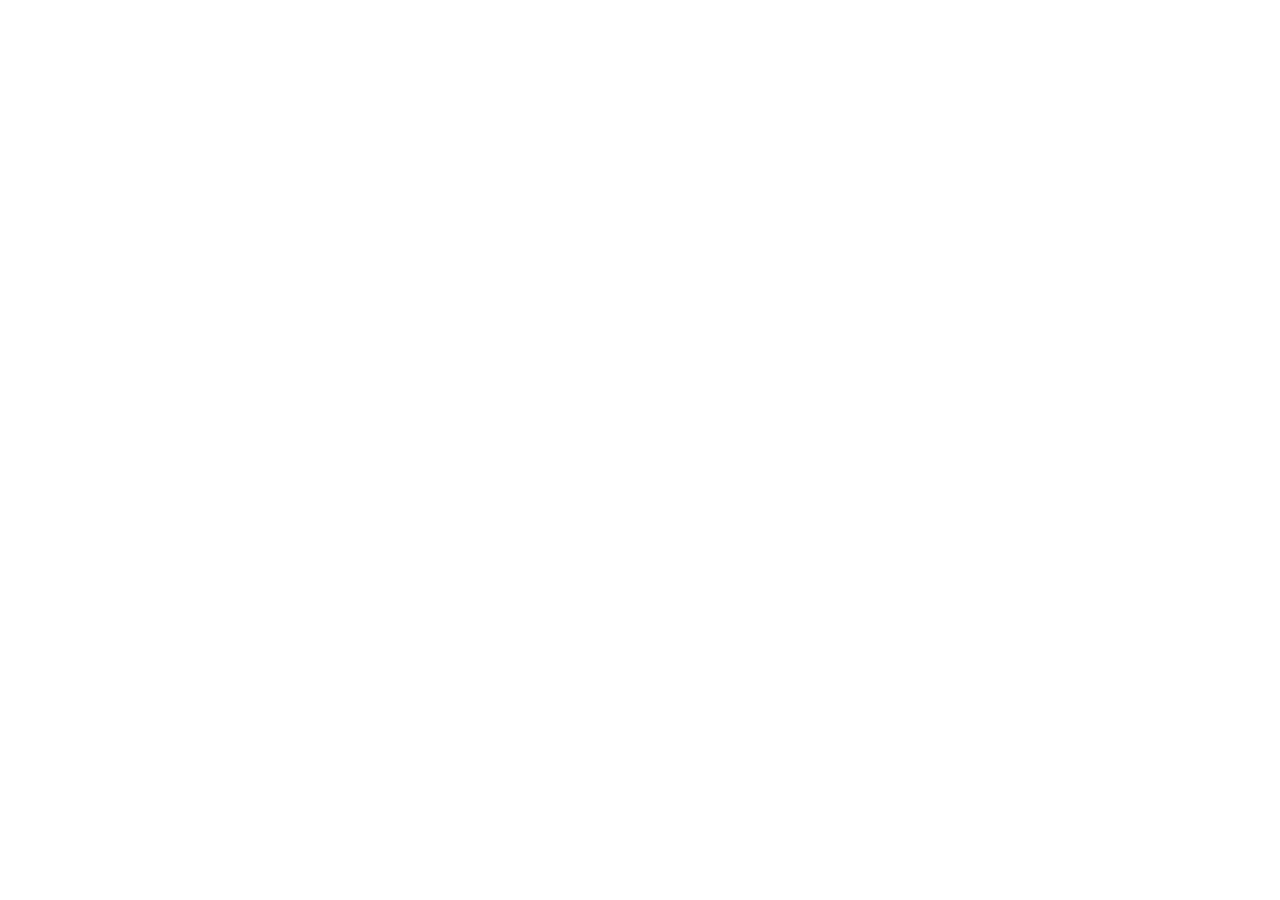
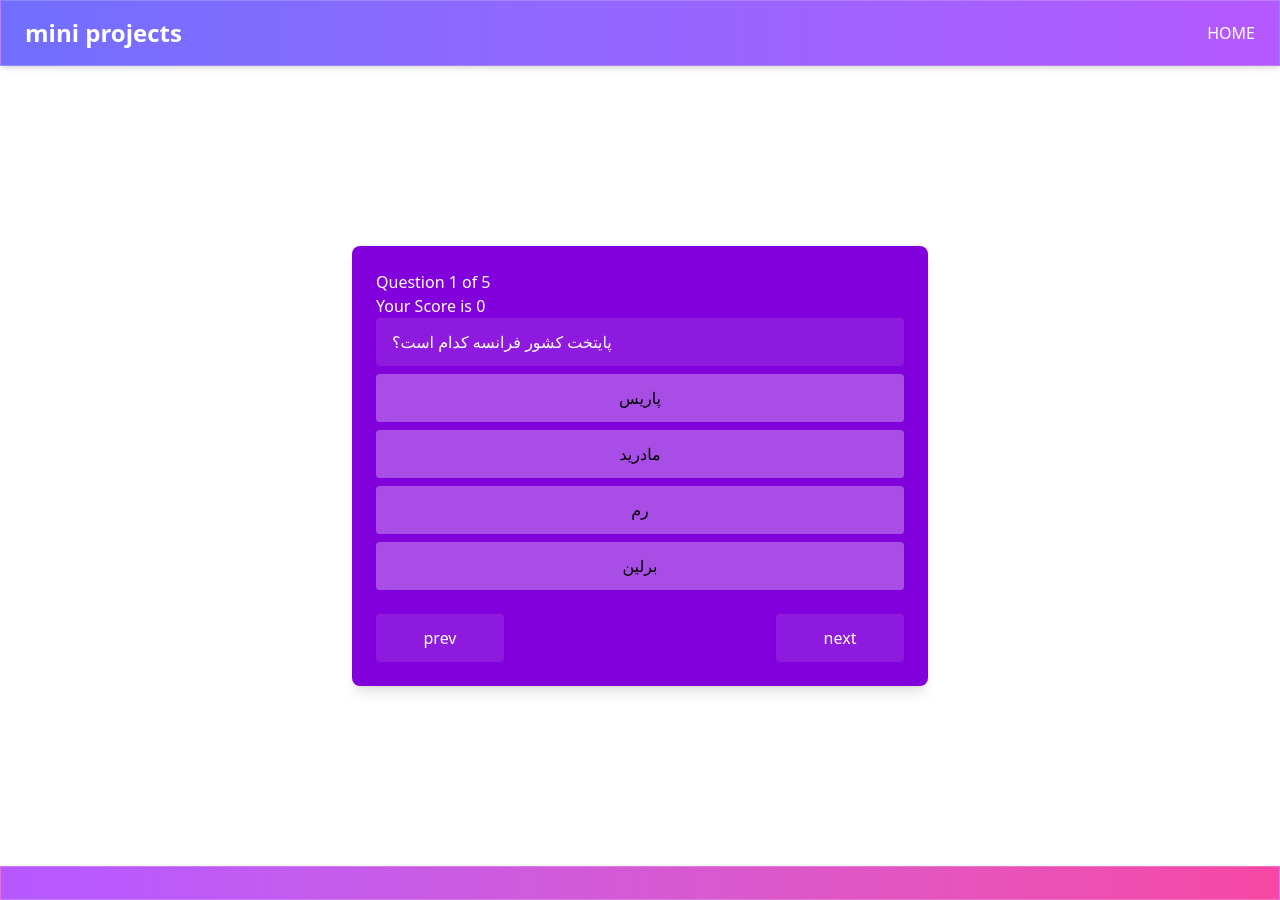
Before and after one commit to parvaneh-esmaili/mini-projects, an Angular app: page /quiz-app in a window 1280 px wide. Before the commit this address led to /. Before the commit the page ends 800 px from the top, so only its background shows below. Built offline with nearby package versions, Linux system fonts and the light colour scheme.

Commit message:
FIX: Fix Logic Of Quiz App Conmponent

```diff
--- /dev/null
+++ b/src/app/_modules/projects/_components/quiz-app/quiz-app.html
@@ -0,0 +1,57 @@
+<div class="h-screen w-full flex items-center justify-center">
+  <div class="w-full max-w-xl bg-purple-700 p-6 rounded-lg shadow-lg text-white">
+<p>Question {{currentQuestionIndex + 1}} of {{questions.length}}</p>
+<p>Your Score is {{score}}</p>
+<p>{{ feedback }}</p>
+
+      <div class="mb-6">
+        <p class="h-12 w-full bg-white/10 flex items-center px-4 rounded">
+          {{ questions[currentQuestionIndex].question }}
+        </p>
+
+        @for ( opt of questions[currentQuestionIndex].options; track $index) {
+          <button
+            class="h-12 w-full bg-white/30 hover:bg-white/50 text-black rounded px-4 mt-2"
+            (click)="checkAnswer($index)">
+            {{ opt }}
+          </button>
+        }
+      </div>
+<div class="flex items-center justify-between">
+  <!-- دکمه قبلی -->
+  <button
+    class="h-12 w-32 rounded "
+    (click)="prevBTN()"
+    [disabled]="isPrevDisabled"
+    [ngClass]="isPrevDisabled ? 'bg-white/5 text-white/30' : 'bg-white/10 hover:bg-white/30'">
+    prev
+  </button>
+
+  <!-- دکمه بعدی -->
+  <button
+    class="h-12 w-32 rounded"
+    (click)="nextBTN()"
+    [disabled]="isNextDisabled"
+    [ngClass]="isNextDisabled ? 'bg-white/5 text-white/30' : 'bg-white/10 hover:bg-white/30'">
+    next
+  </button>
+</div>
+
+  </div>
+</div>
+@if (win){
+<div class="h-screen z-50 bg-black/80 fixed top-0 left-0 w-full flex items-center justify-center">
+<div class="h-72 w-96 bg-gradient-to-br from-white to-blue-100 rounded-3xl shadow-2xl flex flex-col justify-center items-center gap-6 p-6 animate-fade-in">
+  <p class="text-blue-800 text-2xl font-extrabold text-center drop-shadow-sm">
+    you could answer {{score}} of {{questions.length}} questions
+  </p>
+  <button
+    class="bg-blue-700 hover:bg-blue-900 transition-colors duration-300 text-white font-semibold text-lg px-6 py-3 rounded-xl shadow-md hover:shadow-xl active:scale-95"
+    (click)="resetQuiz()"
+  >
+    🔄 Restart Quiz
+  </button>
+</div>
+
+</div>
+}
--- /dev/null
+++ b/src/app/_modules/projects/_components/quiz-app/quiz-app.ts
@@ -0,0 +1,101 @@
+import { NgClass } from '@angular/common';
+import { Component } from '@angular/core';
+
+
+@Component({
+  selector: 'app-quiz-app',
+  imports: [NgClass],
+  templateUrl: './quiz-app.html',
+  styleUrl: './quiz-app.css'
+})
+export class QuizApp {
+  currentQuestionIndex = 0;
+  answer = 0;
+  selectedIndex = 0;
+  isNextDisabled = false;
+  isPrevDisabled = false;
+  score = 0;
+  win = false;
+  feedback = '';
+
+  questions = [
+  {
+    question: "پایتخت کشور فرانسه کدام است؟",
+    options: ["پاریس", "مادرید", "رم", "برلین"],
+    answer: 0
+  },
+  {
+    question: "کدام سیاره به عنوان سیاره سرخ شناخته می‌شود؟",
+    options: ["زهره", "مریخ", "عطارد", "مشتری"],
+    answer: 1
+  },
+  {
+    question: "کدام عدد اول است؟",
+    options: ["۶", "۹", "۴", "۷"],
+    answer: 3
+  },
+  {
+    question: "نویسنده کتاب «شازده کوچولو» کیست؟",
+    options: ["آلبر کامو", "ژول ورن", "ویکتور هوگو", "آنتوان دو سنت اگزوپری"],
+    answer: 3
+  },
+  {
+    question: "واحد پول کشور ژاپن چیست؟",
+    options: ["دلار", "یوان", "ین", "وون"],
+    answer: 2
+  }
+];
+
+
+checkAnswer(selectedIndex: number) {
+  const currentQuestion = this.questions[this.currentQuestionIndex];
+  if (selectedIndex === currentQuestion.answer) {
+    this.score++;
+    this.currentQuestionIndex++;
+    this.feedback = '✅ جواب درست بود!';
+  } else {
+    this.feedback = '❌ جواب اشتباه بود!';
+    this.currentQuestionIndex++;
+
+  }
+  if (this.currentQuestionIndex === this.questions.length - 1) {
+      this.win = true;
+    }
+
+}
+
+
+nextBTN() {
+  if (this.currentQuestionIndex + 1 < this.questions.length) {
+    this.currentQuestionIndex++;
+  }
+
+  if (this.currentQuestionIndex === this.questions.length - 1) {
+    this.isNextDisabled = true;
+    this.win = true
+  } else {
+    this.isNextDisabled = false;
+  }
+
+  this.isPrevDisabled = this.currentQuestionIndex === 0;
+}
+
+prevBTN() {
+  if (this.currentQuestionIndex > 0) {
+    this.currentQuestionIndex--;
+  }
+
+  if (this.currentQuestionIndex === 0) {
+    this.isPrevDisabled = true;
+  } else {
+    this.isPrevDisabled = false;
+  }
+
+  this.isNextDisabled = this.currentQuestionIndex === this.questions.length - 1;
+}
+resetQuiz(){
+  this.win = false;
+  this.currentQuestionIndex = 0;
+}
+
+}
--- a/src/app/_modules/projects/_pages/home/home.html
+++ b/src/app/_modules/projects/_pages/home/home.html
@@ -1,12 +1,14 @@
 <section
-  class="bg-gradient-to-br from-indigo-500 via-purple-500 to-pink-500 min-h-screen w-full flex items-start justify-center text-white gap-6 p-20"
+  class="bg-gradient-to-br from-indigo-500 via-purple-500 to-pink-500 min-h-screen w-full flex items-start justify-center text-white p-10"
 >
-  @for(project of projects; track project){
-  <project-card
-    title="{{ project.title }}"
-    description="{{ project.description }}"
-    buttonText="{{ project.buttonText }}"
-    (buttonClick)="navigateToGame(project.route)"
-  ></project-card>
-  }
+  <div class="grid grid-cols-1 sm:grid-cols-2 lg:grid-cols-3 gap-6 w-full max-w-7xl">
+    @for (project of projects; track project) {
+      <project-card
+        [title]="project.title"
+        [description]="project.description"
+        [buttonText]="project.buttonText"
+        (buttonClick)="navigateToGame(project.route)"
+      ></project-card>
+    }
+  </div>
 </section>
--- a/src/app/_modules/projects/_pages/home/home.ts
+++ b/src/app/_modules/projects/_pages/home/home.ts
@@ -31,8 +31,15 @@
       title: 'Lurem Maker',
       description:
         'Organize your tasks, set deadlines, and boost your productivity with this simple todo app.',
-      buttonText: 'Open Todo List',
+      buttonText: 'Open Lurem Maker',
       route: '/lurem-maker',
+    },
+        {
+      title: 'Quiz App',
+      description:
+        'Organize your tasks, set deadlines, and boost your productivity with this simple todo app.',
+      buttonText: 'Open Quiz App',
+      route: '/quiz-app',
     },
   ];
 
--- a/src/app/_modules/projects/projects-routing-module.ts
+++ b/src/app/_modules/projects/projects-routing-module.ts
@@ -5,6 +5,7 @@
 import { MusicPlayer } from './_components/music-player/music-player';
 import { TodoList } from './_components/todo-list/todo-list';
 import { LoremMaker } from './_components/lorem-maker/lorem-maker';
+import { QuizApp } from './_components/quiz-app/quiz-app';
 
 const routes: Routes = [
   {
@@ -16,6 +17,7 @@
       { path: 'music-player', component: MusicPlayer },
       { path: 'todo-list', component: TodoList },
       { path: 'lurem-maker', component: LoremMaker },
+      { path: 'quiz-app', component: QuizApp }
     ],
   },
 ];
```
Also changed, not shown: src/app/_modules/projects/_components/quiz-app/quiz-app.css (added), 1 other file (tests, documents, lock files or other folders).
